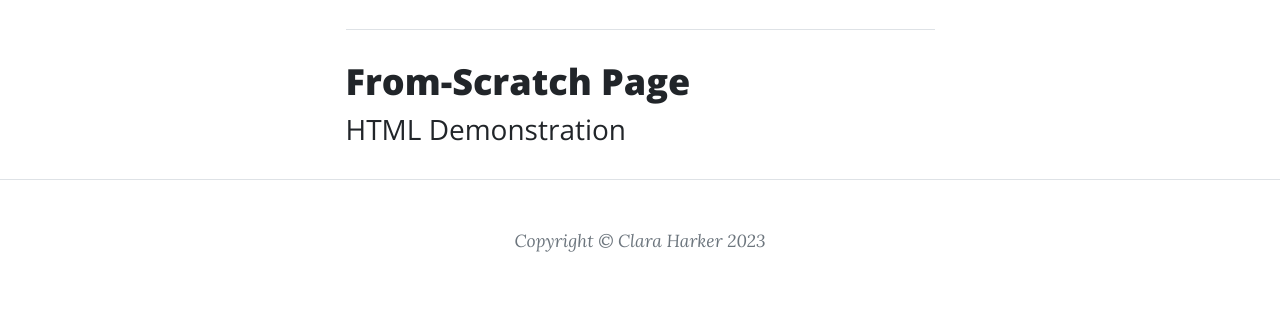
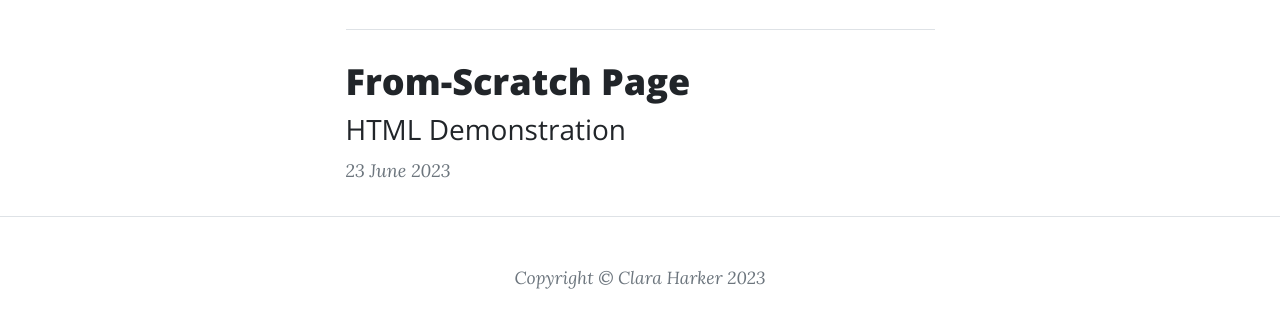
Before and after one commit to Bellabookworm/IS-201, a plain HTML site: page index.html in a window 1280 px wide. Shown: the part 737-1064 px from the top of the page. Before the commit the page ends 1039 px from the top, so only its background shows below. Drawn offline with nearby package versions, Linux system fonts and the light colour scheme.

Commit message:
Update index.html

```diff
--- a/index.html
+++ b/index.html
@@ -78,6 +78,7 @@
                             <a href="#!">Start Bootstrap</a>
                             on August 24, 2023
 -->
+                           23 June 2023
                         </p>
                     </div>
                     <!-- Divider-->
```
